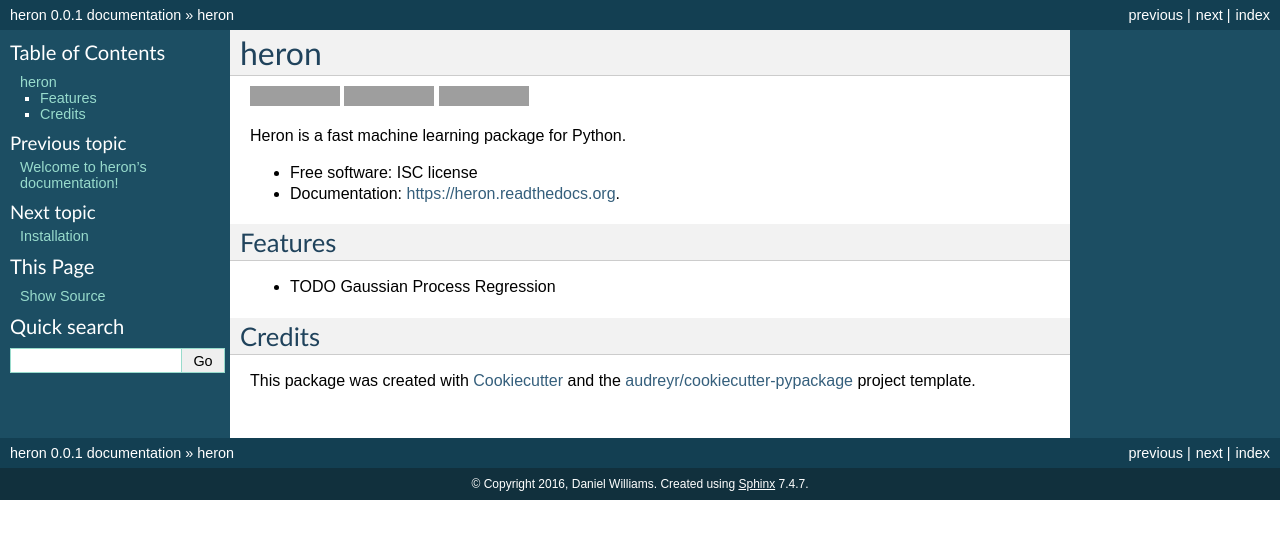
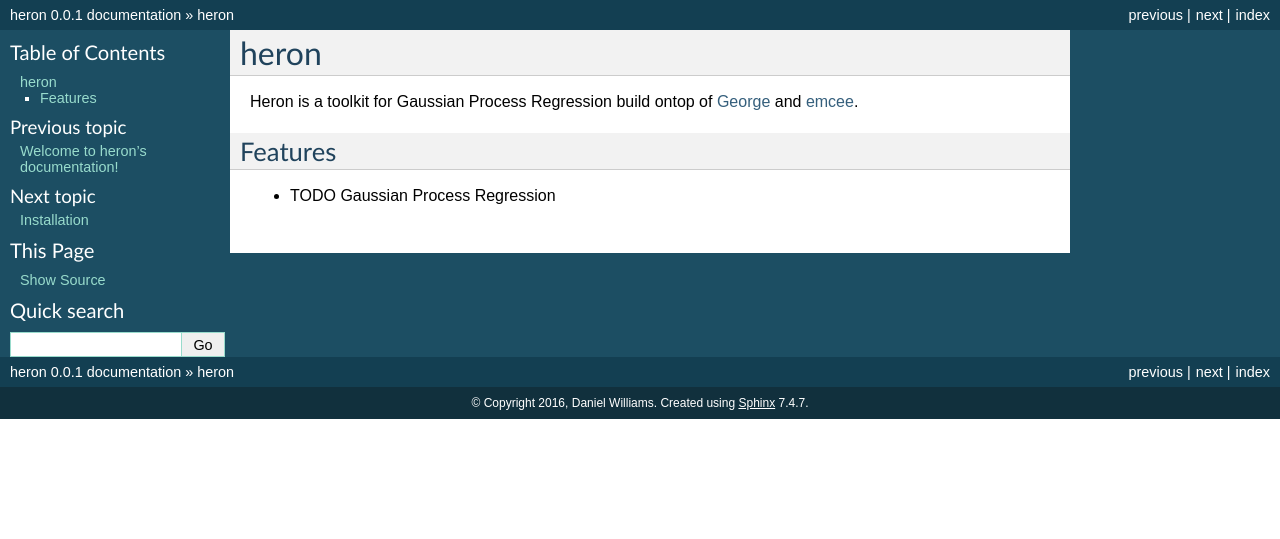
Before and after one commit to transientlunatic/heron, a Sphinx documentation site: the page built from docs/readme.rst, in a window 1280 px wide. Shown: the top 539 px of the page. Built offline with Sphinx 7.4.7, drawn with Linux system fonts in a browser that asks for light colours; grey boxes are pictures that could not be loaded.

Commit message:
Made some updates to the docs; added how to make tutorial.

```diff
--- a/README.rst
+++ b/README.rst
@@ -2,31 +2,16 @@
 heron
 ===============================
 
-.. image:: https://img.shields.io/pypi/v/heron.svg
-        :target: https://pypi.python.org/pypi/heron
 
-.. image:: https://img.shields.io/travis/transientlunatic/heron.svg
-        :target: https://travis-ci.org/transientlunatic/heron
+Heron is a toolkit for Gaussian Process Regression build ontop of George_ and emcee_.
 
-.. image:: https://readthedocs.org/projects/heron/badge/?version=latest
-        :target: https://readthedocs.org/projects/heron/?badge=latest
-        :alt: Documentation Status
-
-
-Heron is a fast machine learning package for Python.
-
-* Free software: ISC license
-* Documentation: https://heron.readthedocs.org.
 
 Features
 --------
 
 * TODO Gaussian Process Regression
 
-Credits
----------
-
-This package was created with Cookiecutter_ and the `audreyr/cookiecutter-pypackage`_ project template.
-
+.. _George: http://dan.iel.fm/george/
+.. _emcee: http://dan.iel.fm/emcee/
 .. _Cookiecutter: https://github.com/audreyr/cookiecutter
 .. _`audreyr/cookiecutter-pypackage`: https://github.com/audreyr/cookiecutter-pypackage
```
Also changed, not shown: docs/heron.rst (added, +70 -0 lines), docs/modules.rst (added, +7 -0 lines), docs/usage.rst (+53 -2 lines).
